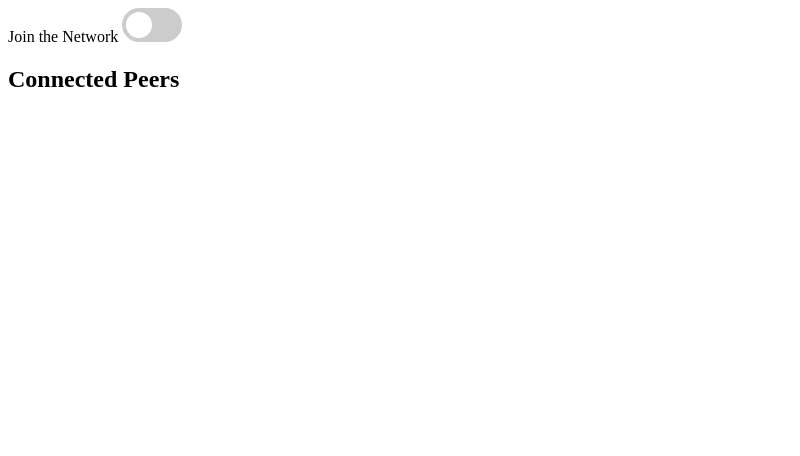
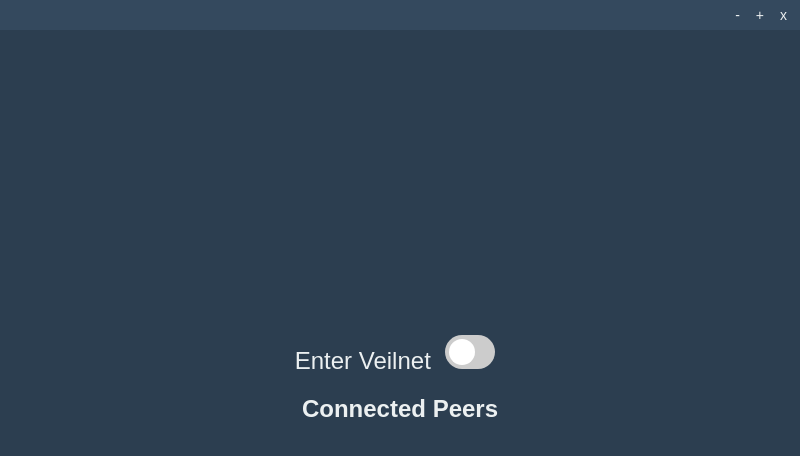
Before and after one commit to alpapaydin/veilnet, an Electron app: page electron-app/index.html in a window 800 px wide. Both pictures are taken after a click on the button "Authenticate with Metamask". Drawn offline with Linux system fonts and the light colour scheme; no server answers.

Commit message:
better ui

```diff
--- a/electron-app/index.html
+++ b/electron-app/index.html
@@ -3,68 +3,22 @@
 <head>
   <meta charset="UTF-8">
   <title>Veilnet</title>
-  <style>
-    .switch {
-      position: relative;
-      display: inline-block;
-      width: 60px;
-      height: 34px;
-    }
-
-    .switch input {
-      display: none;
-    }
-
-    .slider {
-      position: absolute;
-      cursor: pointer;
-      top: 0;
-      left: 0;
-      right: 0;
-      bottom: 0;
-      background-color: #ccc;
-      transition: 0.4s;
-    }
-
-    .slider:before {
-      position: absolute;
-      content: "";
-      height: 26px;
-      width: 26px;
-      left: 4px;
-      bottom: 4px;
-      background-color: white;
-      transition: 0.4s;
-    }
-
-    input:checked + .slider {
-      background-color: #2196f3;
-    }
-
-    input:checked + .slider:before {
-      transform: translateX(26px);
-    }
-
-    .slider.round {
-      border-radius: 34px;
-    }
-
-    .slider.round:before {
-      border-radius: 50%;
-    }
-  </style>
-
+  <link rel="stylesheet" href="styles.css">
 </head>
 <body>
+  <div id="title-bar">
+    <button id="minimize">-</button>
+    <button id="maximize">+</button>
+    <button id="close">x</button>
+  </div>
   <button id="authenticate">Authenticate with Metamask</button>
   <div id="vpnSwitch" style="display: none;">
-      <span>Join the Network</span>
+    <span class="labeltext">Enter Veilnet</span>
     <label class="switch">
       <input type="checkbox" id="toggleVPN" onclick="toggledVPN(event)">
       <span class="slider round"></span>
     </label>
   </div>
-
 
   <h2>Connected Peers</h2>
   <ul id="peer-list"></ul>
--- a/electron-app/renderer.js
+++ b/electron-app/renderer.js
@@ -15,6 +15,20 @@ function authenticate() {
 }
 
 document.getElementById('authenticate').addEventListener('click', authenticate);
+
+
+document.getElementById('minimize').addEventListener('click', () => {
+  ipcRenderer.send('minimize-window');
+});
+
+document.getElementById('maximize').addEventListener('click', () => {
+  ipcRenderer.send('maximize-window');
+});
+
+document.getElementById('close').addEventListener('click', () => {
+  ipcRenderer.send('close-window');
+});
+
 
 const vpnToggle = document.getElementById('toggleVPN');
 vpnToggle.addEventListener('change', async (event) => {
--- /dev/null
+++ b/electron-app/styles.css
@@ -0,0 +1,139 @@
+body {
+    background-color: #2c3e50;
+    color: #ecf0f1;
+    font-family: Arial, sans-serif;
+    display: flex;
+    flex-direction: column;
+    align-items: center;
+    justify-content: center;
+    min-height: 100vh;
+    margin: 0;
+    padding: 0;
+  }
+
+  #authenticate {
+    background-color: #3498db;
+    border: none;
+    color: white;
+    padding: 10px 20px;
+    text-align: center;
+    text-decoration: none;
+    display: inline-block;
+    font-size: 16px;
+    margin: 10px;
+    cursor: pointer;
+    border-radius: 4px;
+  }
+
+  #vpnSwitch {
+    display: flex;
+    align-items: center;
+    justify-content: center;
+  }
+
+  #vpnSwitch span {
+    margin-right: 10px;
+  }
+
+  .labeltext {
+    font-size: 24px;
+    margin-right: 10px;
+  }
+
+  .switch {
+    position: relative;
+    justify-content: center;
+    display: inline-block;
+    width: 60px;
+    height: 34px;
+  }
+
+  .switch input {
+    display: none;
+  }
+
+  .slider {
+    position: absolute;
+    cursor: pointer;
+    top: 0;
+    left: 0;
+    right: 0;
+    bottom: 0;
+    background-color: #ccc;
+    transition: 0.4s;
+  }
+
+  .slider:before {
+    position: absolute;
+    content: "";
+    height: 26px;
+    width: 26px;
+    left: 4px;
+    bottom: 4px;
+    background-color: white;
+    transition: 0.4s;
+  }
+
+  input:checked + .slider {
+    background-color: #2196f3;
+  }
+
+  input:checked + .slider:before {
+    transform: translateX(26px);
+  }
+
+  .slider.round {
+    border-radius: 34px;
+  }
+
+  .slider.round:before {
+    border-radius: 50%;
+  }
+
+  h2 {
+    margin-bottom: 10px;
+  }
+
+  #peer-list {
+    list-style-type: none;
+    padding: 0;
+  }
+
+  #peer-list li {
+    padding: 5px;
+    background-color: #34495e;
+    border-radius: 4px;
+    margin-bottom: 5px;
+  }
+
+  #title-bar {
+    background-color: #34495e;
+    display: flex;
+    justify-content: flex-end;
+    padding: 5px;
+    position: fixed;
+    top: 0;
+    left: 0;
+    right: 0;
+    user-select: none;
+    -webkit-app-region: drag;
+  }
+
+  #title-bar button {
+    background-color: transparent;
+    border: none;
+    color: #ecf0f1;
+    cursor: pointer;
+    font-size: 14px;
+    margin: 0 2px;
+    padding: 2px 6px;
+    -webkit-app-region: no-drag;
+  }
+
+  #title-bar button:hover {
+    background-color: rgba(255, 255, 255, 0.1);
+  }
+
+  #title-bar #close:hover {
+    background-color: #e74c3c;
+  }
```
Also changed, not shown: electron-app/main.js (+17 -0 lines), electron-app/package.json (+6 -3 lines), 2 other files. Lines whose indentation alone changed are shown as unchanged.
